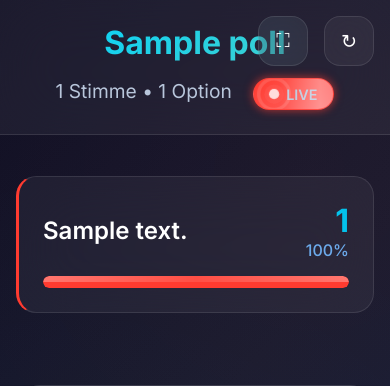
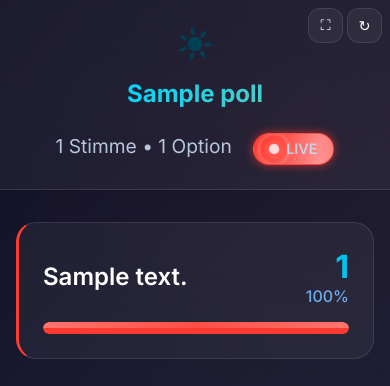
Before and after one commit to jonasradke/discopoll, a PHP site: page /presentation.php in a window 390 px wide. Shown: the top 386 px of the page. Run offline with PHP 8.4, Linux system fonts and the light colour scheme; tables that the repository leaves empty or names only in its code hold one stand-in row (values such as "Sample post").

Commit message:
Enhance presentation.php by adding a header content section with a spinning logo for improved visual appeal. Adjust control button styles for better responsiveness and update media queries for mobile optimization. Refactor CSS for header and controls to enhance layout and spacing.

```diff
--- a/presentation.php
+++ b/presentation.php
@@ -160,6 +160,25 @@
              border-bottom: 1px solid var(--glass-border);
              position: relative;
              overflow: hidden;
+         }
+
+         .header-content {
+             display: flex;
+             align-items: center;
+             justify-content: center;
+             gap: 1.5rem;
+             margin-bottom: 1rem;
+         }
+
+         .spinning-logo {
+             height: 60px;
+             width: 60px;
+             animation: spin 10s linear infinite;
+         }
+
+         @keyframes spin {
+             0% { transform: rotate(0deg); }
+             100% { transform: rotate(360deg); }
          }
 
          .poll-title {
@@ -530,10 +549,10 @@
          /* Controls */
          .controls {
              position: fixed;
-            top: 2rem;
-            right: 2rem;
+             top: 1rem;
+             right: 1rem;
              display: flex;
-            gap: 1rem;
+             gap: 0.5rem;
              z-index: 1000;
          }
 
@@ -541,14 +560,14 @@
             background: var(--glass-bg);
             backdrop-filter: blur(30px);
             border: 1px solid var(--glass-border);
-            border-radius: 16px;
-            padding: 1rem;
+            border-radius: 12px;
+            padding: 0.75rem;
             color: var(--text-primary);
             cursor: pointer;
             transition: all 0.4s cubic-bezier(0.4, 0, 0.2, 1);
-            font-size: 1.2rem;
-            width: 50px;
-            height: 50px;
+            font-size: 1rem;
+            width: 40px;
+            height: 40px;
             display: flex;
             align-items: center;
             justify-content: center;
@@ -618,6 +637,21 @@
                  padding: 1.5rem 1rem;
              }
 
+             .header-content {
+                 flex-direction: column;
+                 gap: 1rem;
+             }
+
+             .spinning-logo {
+                 height: 40px;
+                 width: 40px;
+             }
+
+             .poll-title {
+                 font-size: clamp(1.5rem, 4vw, 2.5rem);
+                 margin-bottom: 0.5rem;
+             }
+
              .main-content {
                  padding: 2rem 1rem;
              }
@@ -631,8 +665,16 @@
              }
 
              .controls {
-                top: 1rem;
-                right: 1rem;
+                 top: 0.5rem;
+                 right: 0.5rem;
+                 gap: 0.25rem;
+             }
+
+             .control-btn {
+                 width: 35px;
+                 height: 35px;
+                 font-size: 0.9rem;
+                 padding: 0.5rem;
              }
          }
 
@@ -661,7 +703,10 @@
 
         <!-- Header -->
         <div class="header">
+            <div class="header-content">
+                <img src="assets/logo.png" alt="Logo" class="spinning-logo">
                 <h1 class="poll-title"><?php echo htmlspecialchars($currentPoll['question']); ?></h1>
+            </div>
              <div class="poll-meta">
                  <span id="totalVotes"><?php echo $totalVotes; ?></span> Stimme<span id="votesPlural"><?php echo $totalVotes !== 1 ? 'n' : ''; ?></span> •
                  <?php echo count($options); ?> Option<?php echo count($options) !== 1 ? 'en' : ''; ?>
```
Lines whose indentation alone changed are shown as unchanged.
